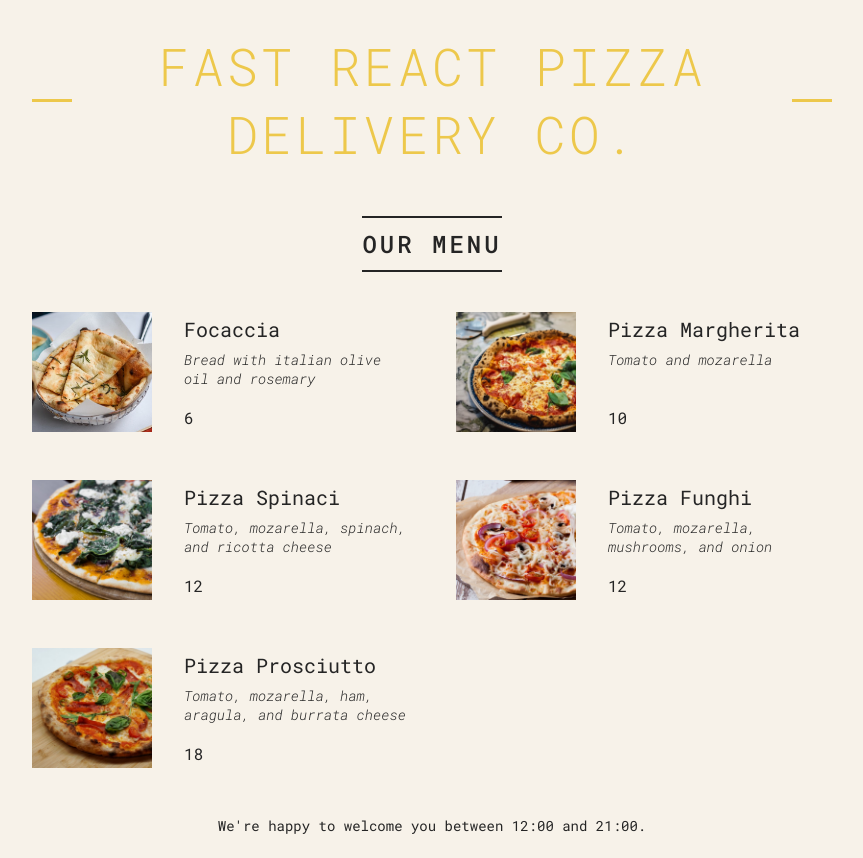
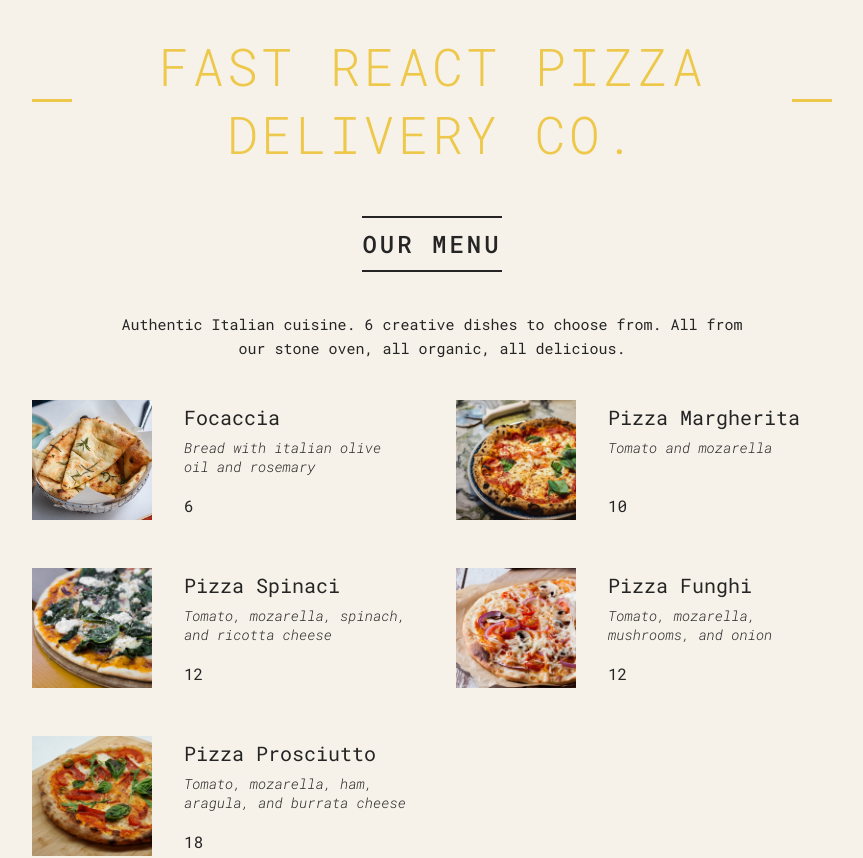
Before and after one commit to BatuhanKIRICI/PizzaMenu, a React (Create React App) app: page / in a window 1280 px wide. Shown: the top 858 px of the page, without its empty margins (208-1071 px from the left). Built offline with nearby package versions, Linux system fonts and the light colour scheme.

Commit message:
"React Fragments"

```diff
--- a/src/App.js
+++ b/src/App.js
@@ -73,11 +73,17 @@
     <main className="menu">
       <h2>Our Menu</h2>
       {numPizzas > 0 ? (
-        <ul className="pizzas">
-          {pizzaData.map((pizza, index) => (
-            <Pizza key={index} pizzaObj={pizza} />
-          ))}
-        </ul>
+        <>
+          <p>
+            Authentic Italian cuisine. 6 creative dishes to choose from. All
+            from our stone oven, all organic, all delicious.
+          </p>
+          <ul className="pizzas">
+            {pizzaData.map((pizza, index) => (
+              <Pizza key={index} pizzaObj={pizza} />
+            ))}
+          </ul>
+        </>
       ) : (
         <p>We're still working on in our menu. Please come back later :)</p>
       )}
```
